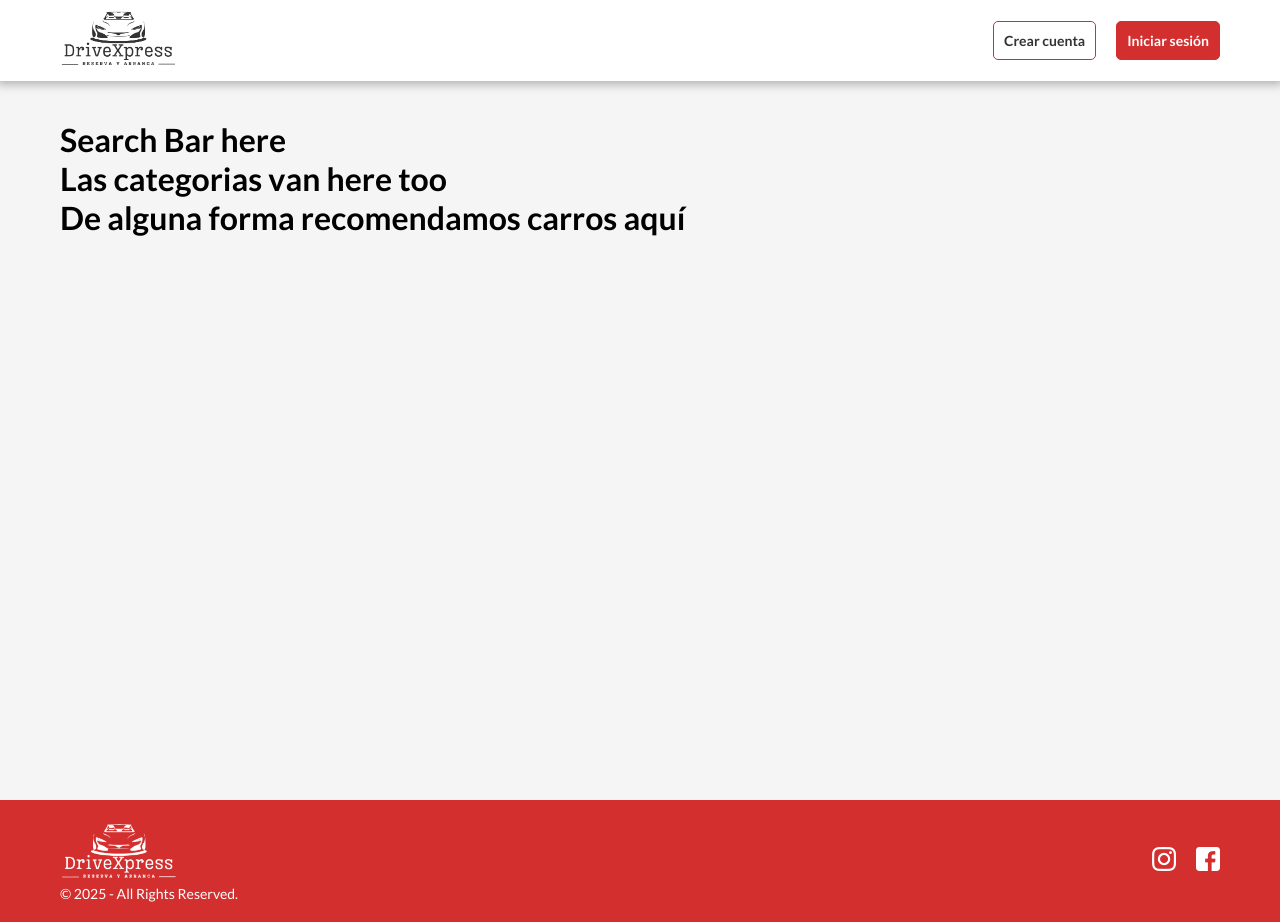
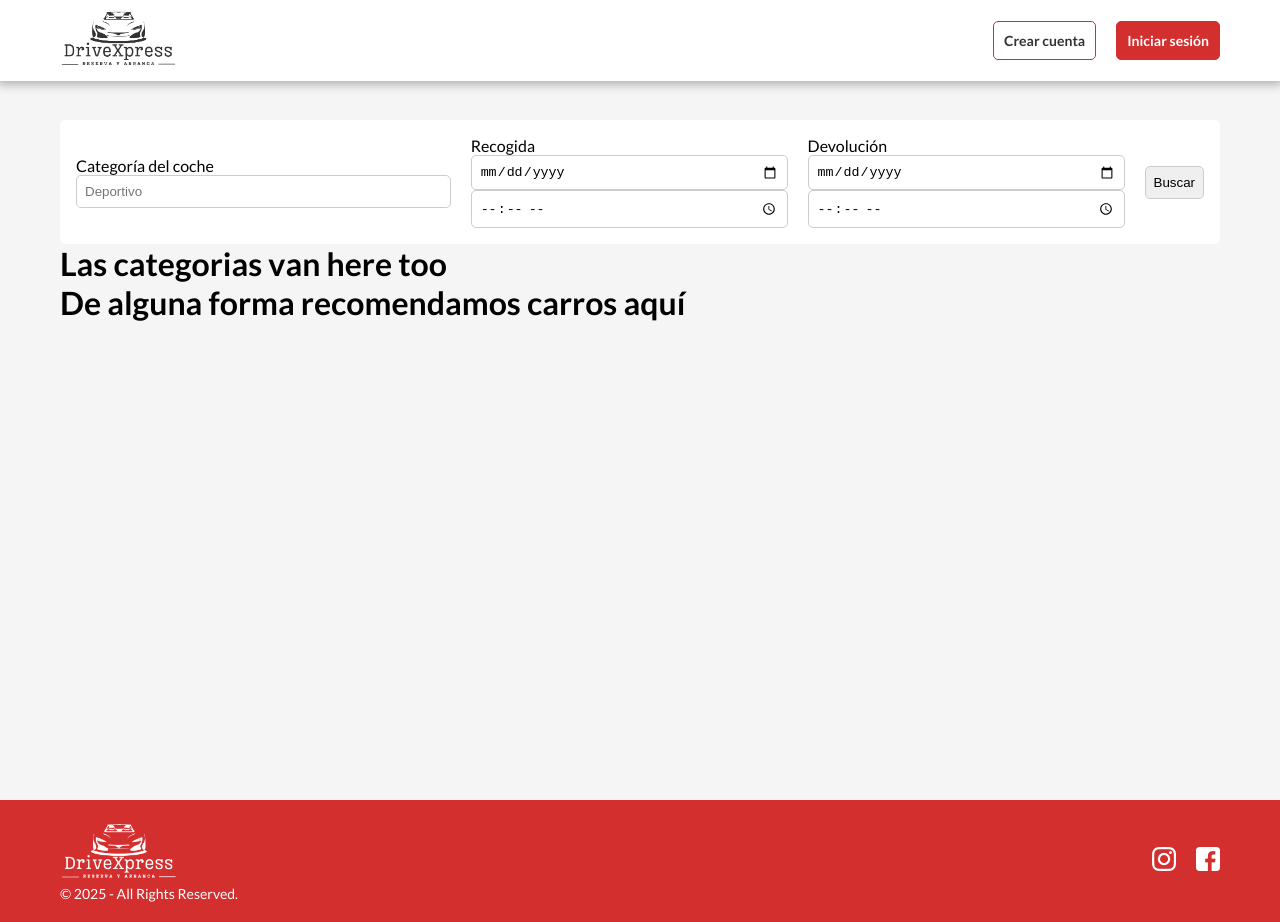
Before and after one commit to frankynztein/drive-xpress, a React (Vite) app: page / in a window 1280 px wide. Built offline with nearby package versions, Linux system fonts and the light colour scheme.

Commit message:
Search bar structure

```diff
--- a/src/components/SearchBar/SearchBar.css
+++ b/src/components/SearchBar/SearchBar.css
@@ -0,0 +1,28 @@
+.search-bar {
+  /* filter: drop-shadow(0 2px 15px 0px #1d2939); */
+  filter: drop-shadow(0 2px 15px 0px #1d2939);
+  /* box-shadow: 0 2px 60px 0 #1d2939; */
+}
+
+form {
+  display: flex;
+  flex-direction: row;
+  justify-content: space-evenly;
+  gap: 20px;
+  align-items: center;
+  padding: 16px;
+  background: #fff;
+  border-radius: 5px;
+}
+
+.search-bar-input {
+  display: flex;
+  flex-direction: column;
+  flex-grow: 1;
+}
+
+input, button {
+  padding: 8px;
+  border: 1px solid #ccc;
+  border-radius: 5px;
+}
--- a/src/components/SearchBar/SearchBar.jsx
+++ b/src/components/SearchBar/SearchBar.jsx
@@ -3,7 +3,28 @@ import './SearchBar.css';
 const SearchBar = () => {
   return (
     <>
-      <h1>Search Bar here</h1>
+      <div className="search-bar">
+        <form action="/search-cars" method="GET">
+          <div className='search-bar-input'>
+            <label htmlFor="car-category">Categoría del coche</label>
+            <input type="text" id="carCategory" name="car-category" placeholder="Deportivo"/>
+          </div>
+
+          <div className='search-bar-input'>
+            <label htmlFor="pickup-date">Recogida</label>
+            <input type="date" id="pickup-date" name="pickup-date"/>
+            <input type="time" id="pickup-time" name="pickup-time"/>
+          </div>
+
+          <div className='search-bar-input'>
+            <label htmlFor="dropoff-date">Devolución</label>
+            <input type="date" id="dropoff-date" name="dropoff-date"/>
+            <input type="time" id="dropoff-time" name="dropoff-time"/>
+          </div>
+
+          <button type="submit">Buscar</button>
+        </form>
+      </div>
     </>
   )
 }
```
